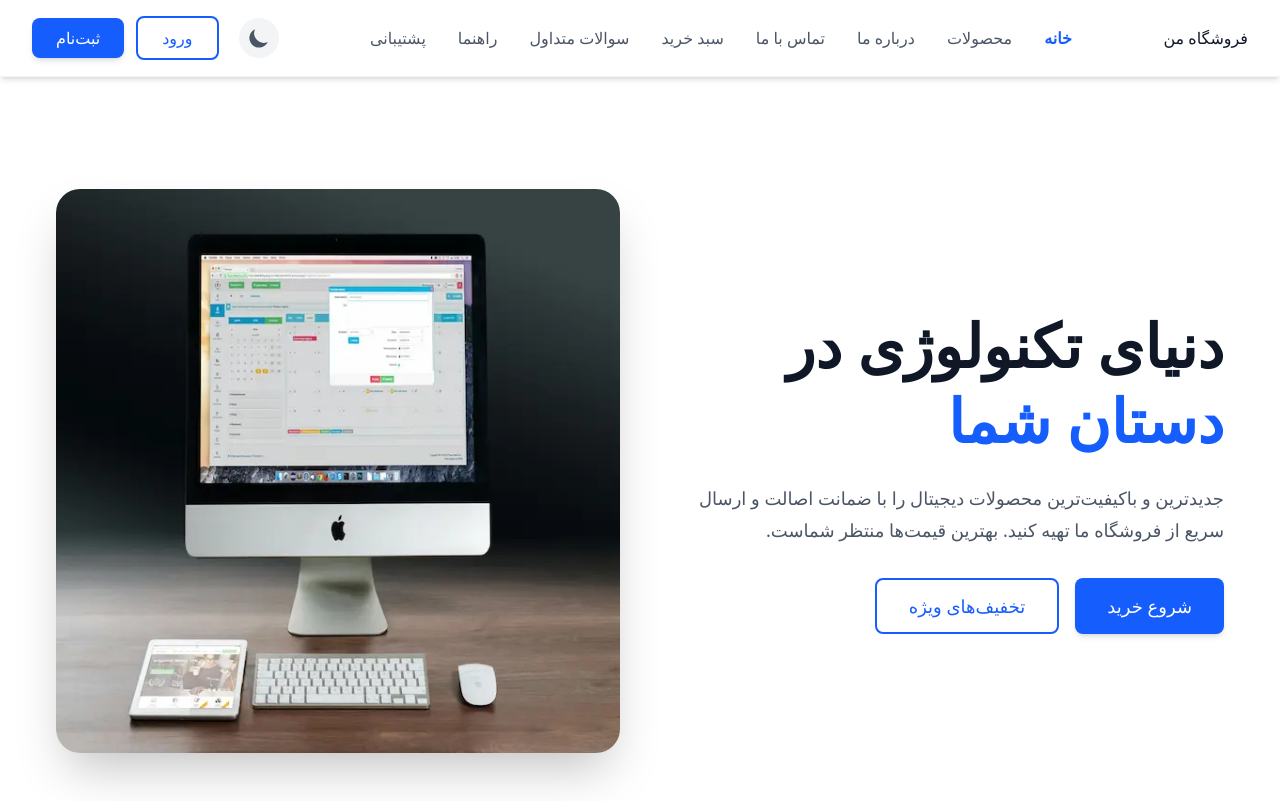
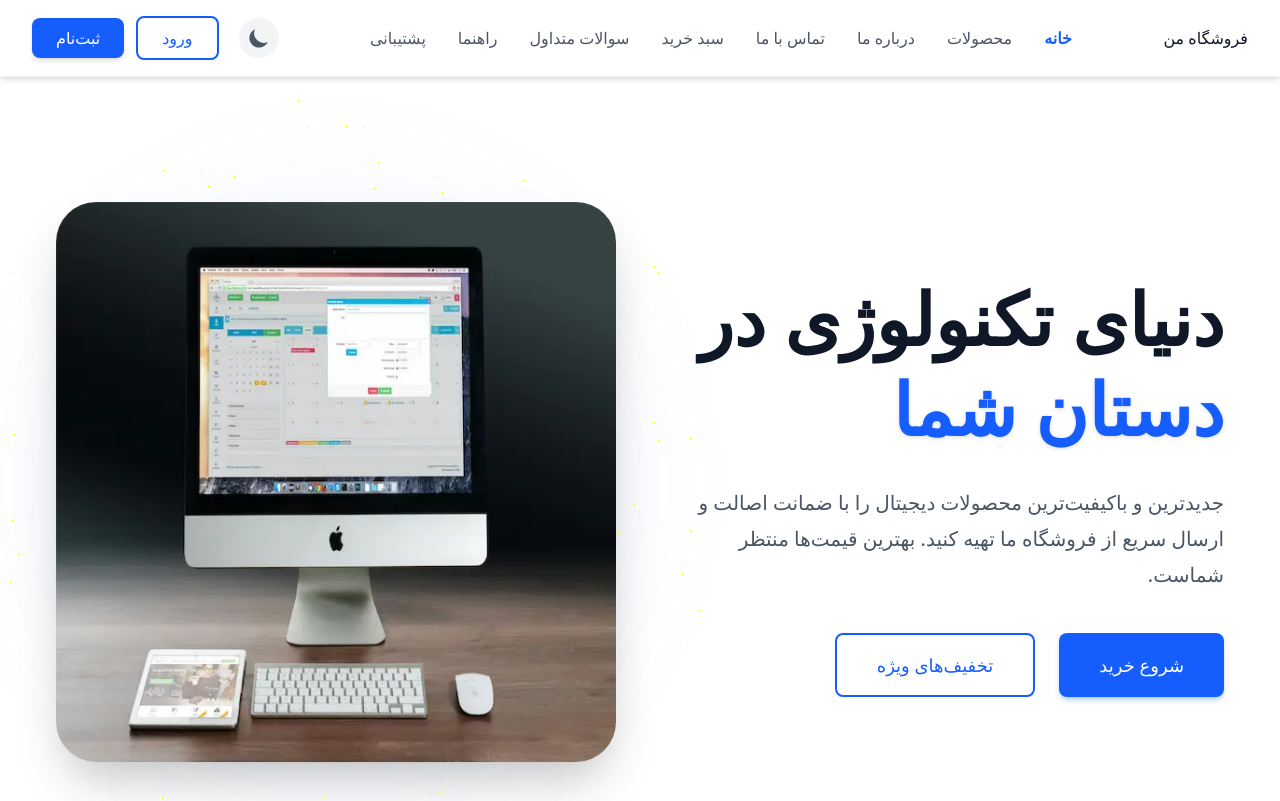
Before and after one commit to Namazi-Fard/Shopping-website, a React (Vite) app: page / in a window 1280 px wide. Shown: the top 801 px of the page. Built offline with nearby package versions, Linux system fonts and the light colour scheme.

Commit message:
change some thing at home compo hero section,an animating

```diff
--- a/src/index.css
+++ b/src/index.css
@@ -1,11 +1,27 @@
 @import "tailwindcss";
-/* این بخش به تیلویند می‌گوید که اگر کلاس dark وجود داشت، استایل‌ها را اعمال کند */
 @variant dark (&:where(.dark, .dark *));
+
+@theme {
+  @keyframes float {
+
+    0%,
+    100% {
+      transform: translateY(0px);
+    }
+
+    50% {
+      transform: translateY(-20px);
+    }
+  }
+
+  --animate-floating: float 3s ease-in-out infinite;
+}
+
 @layer base {
   body {
-    /* اضافه کردن ترنزیشن روی تمام خواص رنگی */
     @apply bg-white text-gray-900 transition-colors duration-500 ease-in-out;
   }
+
   .dark body {
     @apply bg-gray-950 text-gray-100;
   }
--- a/src/pages/Home.jsx
+++ b/src/pages/Home.jsx
@@ -1,37 +1,51 @@
-import React from 'react';
-import Button from '../components/Button';
-import heroImage from '../assets/images/monitor.webp';
+import React from "react";
+import Button from "../components/Button";
+import heroImage from "../assets/images/monitor.webp";
 
 const Home = () => {
   return (
-    <div className="container mx-auto px-6 py-12 md:py-20 flex flex-col-reverse md:flex-row items-center gap-10 bg-white dark:bg-gray-900 transition-colors duration-300">
+    <div className="container mx-auto px-6 py-12 md:py-24 flex flex-col-reverse md:flex-row items-center gap-12 bg-white dark:bg-gray-900 transition-colors duration-500 min-h-[80vh] rounded-2xl">
       {/* بخش متن‌ها */}
       <div className="flex-1 text-center md:text-right" dir="rtl">
-        <h1 className="text-4xl md:text-6xl font-extrabold text-gray-900 dark:text-gray-100 leading-tight mb-6 transition-colors duration-300">
-          دنیای تکنولوژی در <span className="text-blue-600 dark:text-blue-500">دستان شما</span>
+        <div className="animate-in fade-in slide-in-from-right-10 duration-1000">
+          <h1 className="text-4xl md:text-7xl font-black text-gray-900 dark:text-gray-100 leading-tight mb-8 transition-colors duration-300">
+            دنیای تکنولوژی در <br />
+            <span className="text-blue-600 dark:text-blue-400 drop-shadow-sm">
+              دستان شما
+            </span>
           </h1>
-        <p className="text-gray-600 dark:text-gray-300 text-lg mb-8 leading-8 transition-colors duration-300">
-          جدیدترین و باکیفیت‌ترین محصولات دیجیتال را با ضمانت اصالت و ارسال سریع از فروشگاه ما تهیه کنید. بهترین قیمت‌ها منتظر شماست.
+          <p className="text-gray-600 dark:text-gray-400 text-lg md:text-xl mb-10 leading-9 max-w-2xl transition-colors duration-300">
+            جدیدترین و باکیفیت‌ترین محصولات دیجیتال را با ضمانت اصالت و ارسال
+            سریع از فروشگاه ما تهیه کنید. بهترین قیمت‌ها منتظر شماست.
           </p>
-        <div className="flex gap-4 justify-center md:justify-start">
-          <Button variant="primary" className="px-8 py-3 text-lg">
+          <div className="flex flex-wrap gap-6 justify-center md:justify-start">
+            <Button
+              variant="primary"
+              className="px-10 py-4 text-lg rounded-2xl shadow-lg shadow-blue-500/30 hover:shadow-blue-500/50 transition-all active:scale-95"
+            >
               شروع خرید
             </Button>
-          <Button variant="outline" className="px-8 py-3 text-lg">
+            <Button
+              variant="outline"
+              className="px-10 py-4 text-lg rounded-2xl border-2 hover:bg-gray-50 dark:hover:bg-gray-800 transition-all"
+            >
               تخفیف‌های ویژه
             </Button>
           </div>
         </div>
+      </div>
 
       {/* بخش تصویر */}
-      <div className="flex-1 w-full max-w-lg md:max-w-none">
+      <div className="flex-1 w-full relative">
+        {/* glow effect */}
+        <div className="absolute -inset-4 bg-blue-500/10 dark:bg-blue-600/20 rounded-full blur-3xl opacity-50" />
         <img
           src={heroImage}
           alt="تکنولوژی"
-          className="w-full h-auto object-cover rounded-3xl shadow-2xl transform hover:scale-105 transition-transform duration-500"
+          className="relative w-full h-auto object-cover rounded-[2.5rem] shadow-2xl
+          transform hover:-rotate-2 hover:scale-105 transition-all duration-700 ease-out animate-floating"
         />
       </div>
-
     </div>
   );
 };
--- a/src/pages/Products.jsx
+++ b/src/pages/Products.jsx
@@ -19,12 +19,12 @@ const Products = () => {
 
   return (
     <div className="p-8 dark:bg-gray-900 dark:text-gray-100 transition-colors duration-300">
-      <h1 className="text-2xl font-bold mb-6">لیست محصولات</h1>
-      <div className="grid grid-cols-3 gap-8">
+      <h1 className="text-2xl font-bold mb-6 text-center">لیست محصولات</h1>
+      <div className="grid md:grid-cols-3 md:gap-8 grid-cols-1 gap-15">
         {productsList.map((item) => (
           <div
             key={item.id}
-            className="border p-4 rounded-xl flex flex-col items-center dark:border-gray-700 dark:bg-gray-900 transition-colors duration-300"
+            className="border p-4 rounded-xl flex flex-col items-center   gap-y-7 dark:border-gray-700 dark:bg-gray-900 transition-colors duration-300 "
           >
             <div className="overflow-hidden rounded-xl mb-4 h-48 bg-gray-50 dark:bg-gray-800 transition-colors duration-300">
               <img
```
Lines whose indentation alone changed are shown as unchanged.
